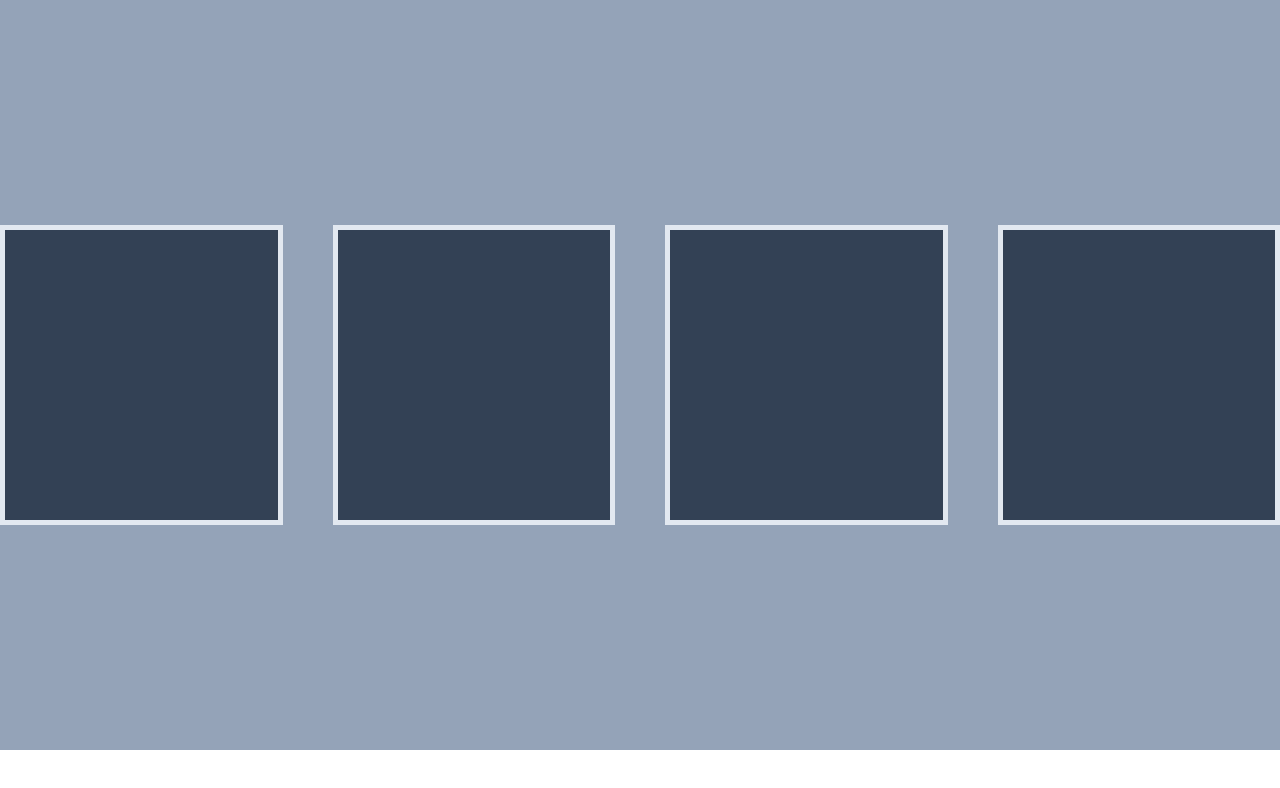
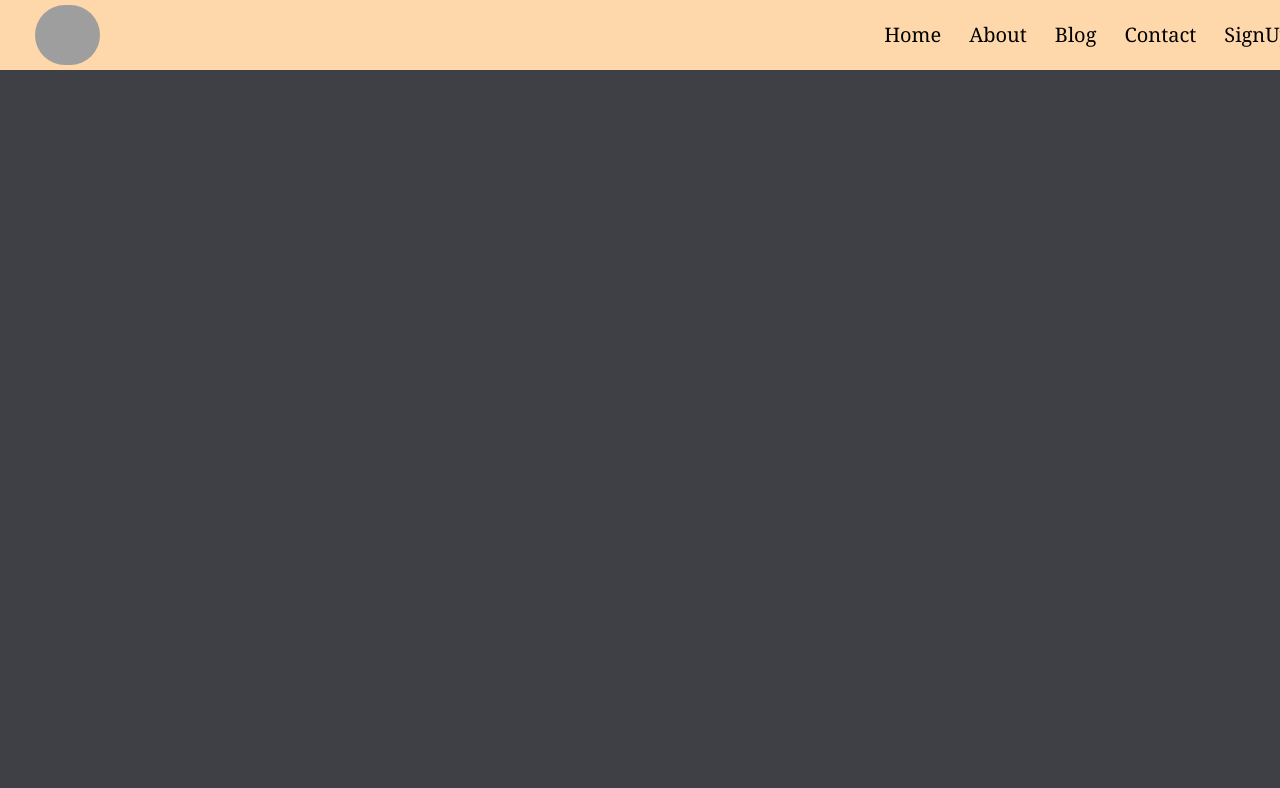
Before and after one commit to kishnaalu/javascript2, a website: page src/index.html in a window 1280 px wide. Drawn offline with Linux system fonts and the light colour scheme; grey boxes are pictures that could not be loaded.

Commit message:
todays work

```diff
--- a/src/index.html
+++ b/src/index.html
@@ -5,15 +5,26 @@
   <meta name="viewport" content="width=device-width, initial-scale=1.0">
   <link rel="stylesheet" href="output.css">
 </head>
-<body>
-  <!-- <h1 class="text-3xl font-bold underline">
-    Hello world!
-  </h1> -->
-  <div class="h-[750px] w-[100%] bg-slate-400 flex gap-[50px] items-center justify-center">
+<body class="bg-zinc-700">
+  <!-- <div class="h-[750px] w-[100%] bg-slate-400 flex gap-[50px] items-center justify-center">
   <div class="h-[300px] bg-slate-700 w-[300px] border-[5px] border-slate-200 "></div>
   <div class="h-[300px] bg-slate-700 w-[300px] border-[5px] border-slate-200"></div>
   <div class="h-[300px] bg-slate-700 w-[300px] border-[5px] border-slate-200"></div>
   <div class="h-[300px] bg-slate-700 w-[300px] border-[5px] border-slate-200"></div>
+</div> -->
+
+<div class="h-[70px] bg-orange-200 w-[100%] flex justify-between items-center fixed">
+  <div class="h-[60px] w-[100px] flex justify-end items-center "><img class="rounded-full h-[60px] w-[65px]" src="https://th.bing.com/th/id/OIP.4dcJ_AHTJ81dikKbJ_xBtgAAAA?rs=1&pid=ImgDetMain"></div>
+  <div class=" w-[30%] h-[70px] text-xl text-bg-zinc-700 font-serif flex justify-center items-center gap-4">
+  <ul class="flex space-x-7 text-bg-zinc-700">
+    <li>Home</li>
+    <li>About</li>
+    <li>Blog</li>
+    <li>Contact</li>
+    <li>SignUp</li>
+  </ul>
+
+</div>
 </div>
 </body>
 </html>
```
Also changed, not shown: src/output.css.
